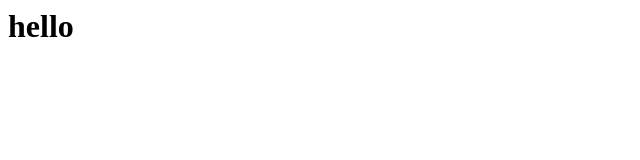
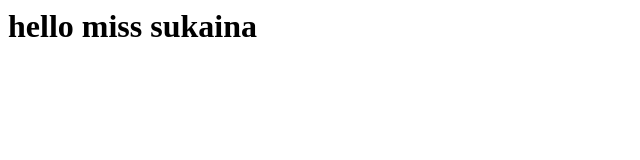
Before and after one commit to sa8601765-tech/123, a plain HTML site: page index.html in a window 1280 px wide. Shown: the whole page, without its empty margins (0-640 px from the left). Drawn offline with Linux system fonts and the light colour scheme.

Commit message:
Update index.html

```diff
--- a/index.html
+++ b/index.html
@@ -1 +1 @@
-<h1>hello</h1>
+<h1>hello miss sukaina</h1>
```
